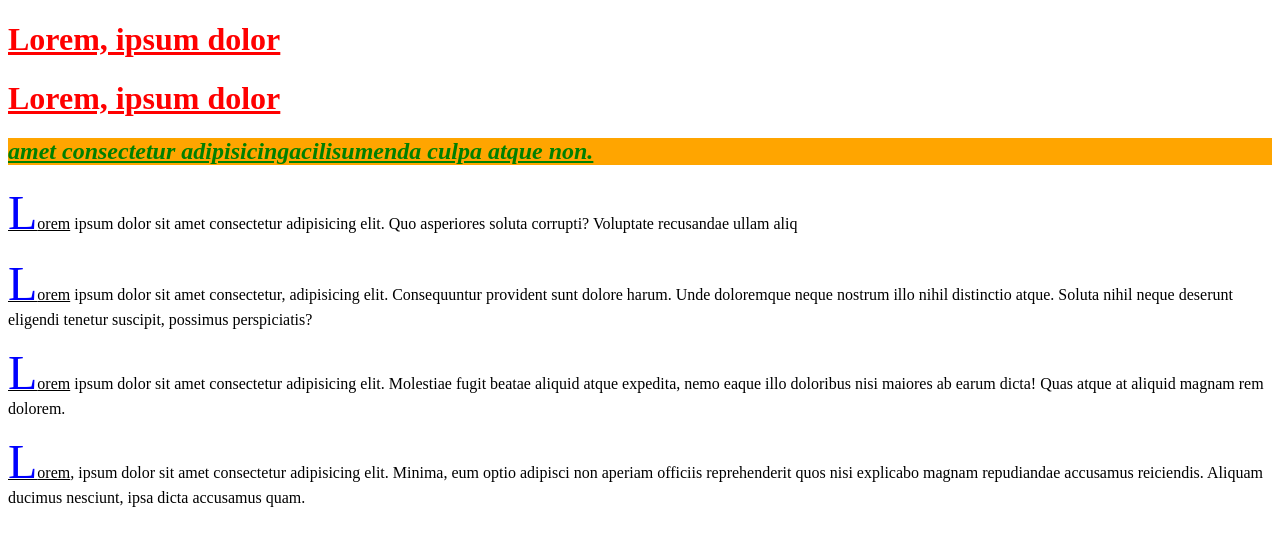
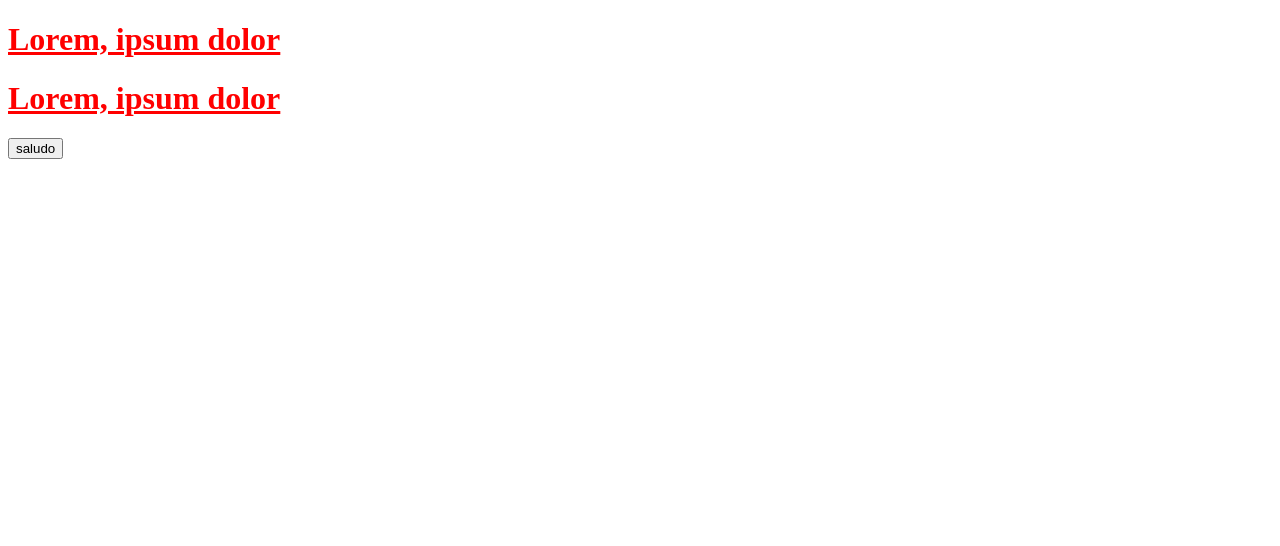
Before and after one commit to MigPB/practica_1, a plain HTML site: page Practica_1_GIT/Index.html in a window 1280 px wide. Drawn offline with Linux system fonts and the light colour scheme.

Commit message:
añado Js a Index.html

```diff
--- a/Practica_1_GIT/Index.html
+++ b/Practica_1_GIT/Index.html
@@ -4,16 +4,16 @@
     <meta charset="UTF-8">
     <meta name="viewport" content="width=device-width, initial-scale=1.0">
     <link rel="stylesheet" href="Style.css">
+
     <title>Ej1</title>
+    <script src="../Js/cogigo.js">
+
+    </script>
 </head>
 <body>
     <!--Miguel Pedrosa Bravo-->
     <h1><u>Lorem, ipsum dolor </u></h1>
     <h1><u>Lorem, ipsum dolor </u></h1>
-    <h2><u><em>amet consectetur adipisicingacilisumenda culpa atque non.</em></u></h2>
-    <p><u>Lorem</u> ipsum dolor sit amet consectetur adipisicing elit. Quo asperiores soluta corrupti? Voluptate recusandae ullam aliq
-    <p><u>Lorem</u> ipsum dolor sit amet consectetur, adipisicing elit. Consequuntur provident sunt dolore harum. Unde doloremque neque nostrum illo nihil distinctio atque. Soluta nihil neque deserunt eligendi tenetur suscipit, possimus perspiciatis?</p>
-    <p><u>Lorem</u> ipsum dolor sit amet consectetur adipisicing elit. Molestiae fugit beatae aliquid atque expedita, nemo eaque illo doloribus nisi maiores ab earum dicta! Quas atque at aliquid magnam rem dolorem.</p>
-    <p><u>Lorem</u>, ipsum dolor sit amet consectetur adipisicing elit. Minima, eum optio adipisci non aperiam officiis reprehenderit quos nisi explicabo magnam repudiandae accusamus reiciendis. Aliquam ducimus nesciunt, ipsa dicta accusamus quam.</p>
+    <input type="button" onclick="salludo()" value="saludo">
 </body>
 </html>
```
Also changed, not shown: 1 other file.
